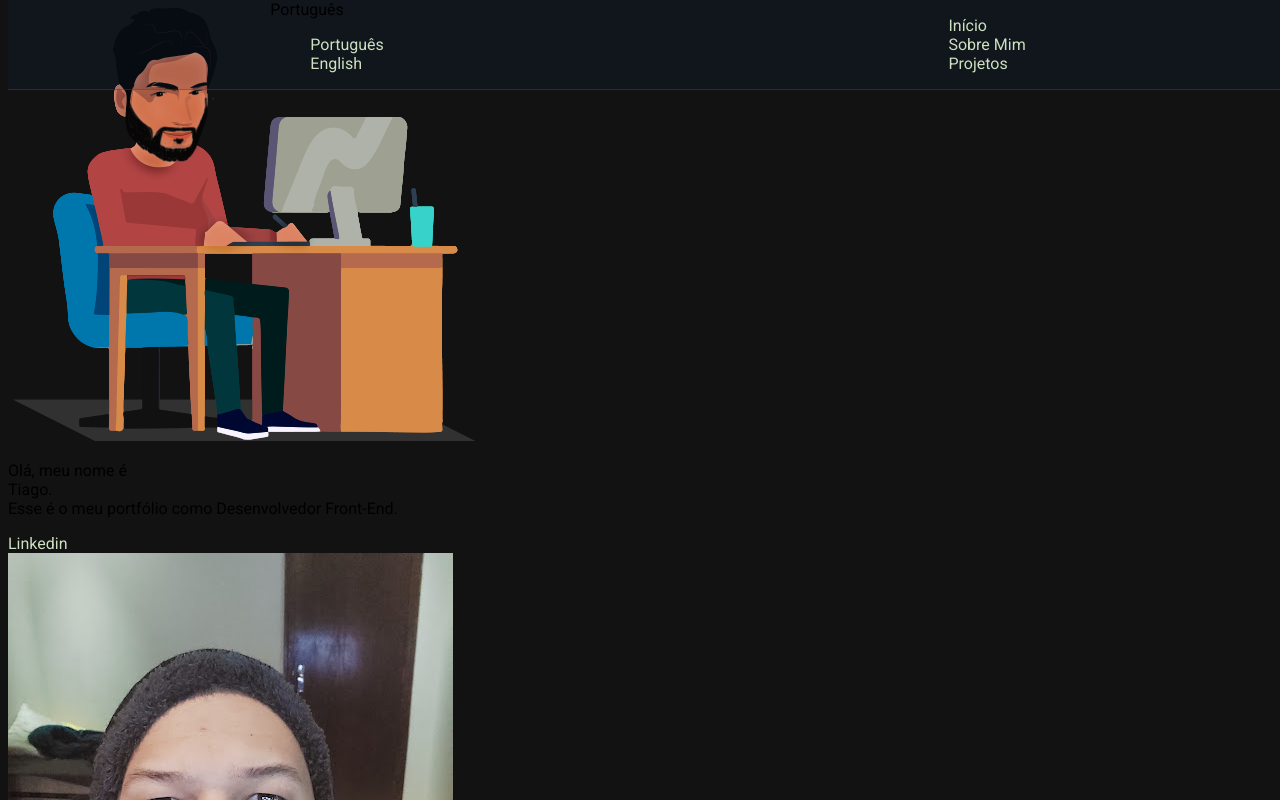
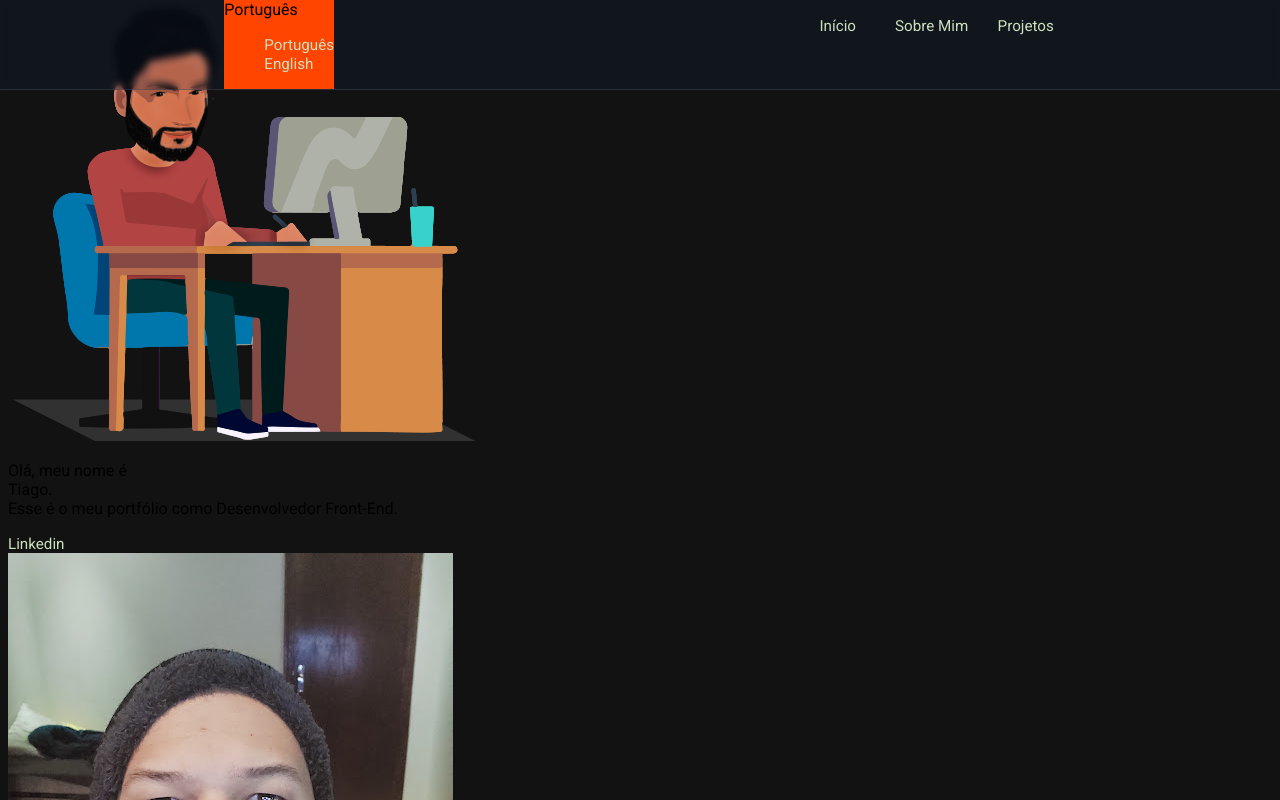
Before and after one commit to tiago-dantas/tiago-dantas.github.io, a plain HTML site: page index.html in a window 1280 px wide. Shown: the top 800 px of the page. Drawn offline with Linux system fonts and the light colour scheme.

Commit message:
Arrumado o Menu da Direita

```diff
--- a/assets/styles/style.css
+++ b/assets/styles/style.css
@@ -13,26 +13,42 @@ body {
   border-bottom: solid 1px rgba(74, 71, 88, 0.452);
   position: fixed;
   top: 0;
+  left: 0;
   z-index: 1;
   display: flex;
   justify-content: space-around;
-
+  backdrop-filter: blur(3.5px);
 }
 
 ul {
   list-style: none;
   text-decoration: none;
+  flex-wrap: wrap;
+}
+
+.menu ul li {
+  display: inline-block;
+  justify-content: space-between;
+  width: 90px;
+  text-align: center;
 }
 
 a {
   text-decoration: none;
   color: #cde0bf;
+  font-size: 15.206px;
+  transition: ease-in-out 0.3s;
 }
 
 a:hover {
   color: rgb(230, 94, 31);
-
 }
 
+/* ========== LANGUAGE ========== */
+.contLangs {
+  background-color: orangered;
+  margin-left: 15px;
+}
 
+/* ========== LANGUAGE ========== */
 /* ========== BAR NAVIGATION ========== */
```
